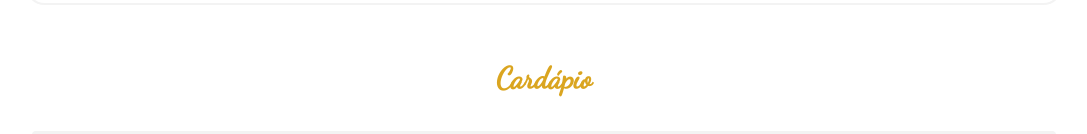
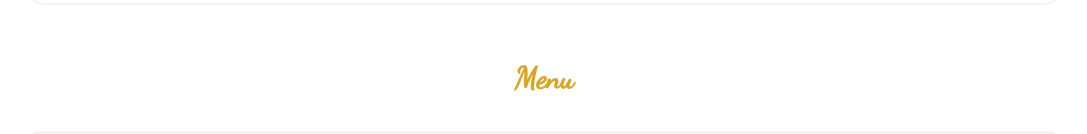
Before and after one commit to Alfredo-Cavalcanti/Restaurant-Menu, a Next.js app: page / in a window 1280 px wide. Shown: the part 678-812 px from the top of the page, without its empty margins (96-1183 px from the left). Built offline with nearby package versions, Linux system fonts and the light colour scheme.

Commit message:
Correções adicionais - 2.1

```diff
--- a/src/pages/index.js
+++ b/src/pages/index.js
@@ -61,7 +61,7 @@ export default function Home() {
 
                 <section className={styles.secao_cards}>
                     <div>
-                        <h2>Cardápio</h2>
+                        <h2>Menu</h2>
                     </div>
 
                     <div className={styles.container_cards}>
```
